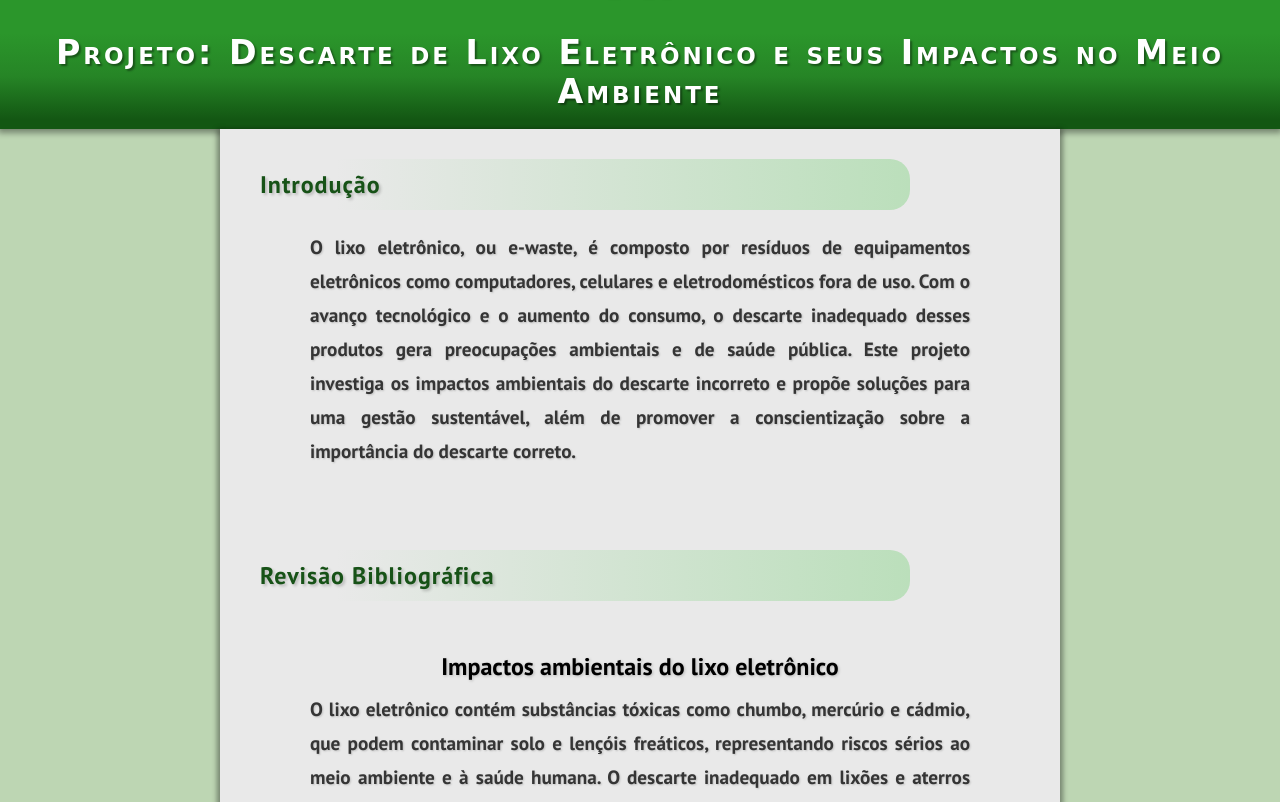
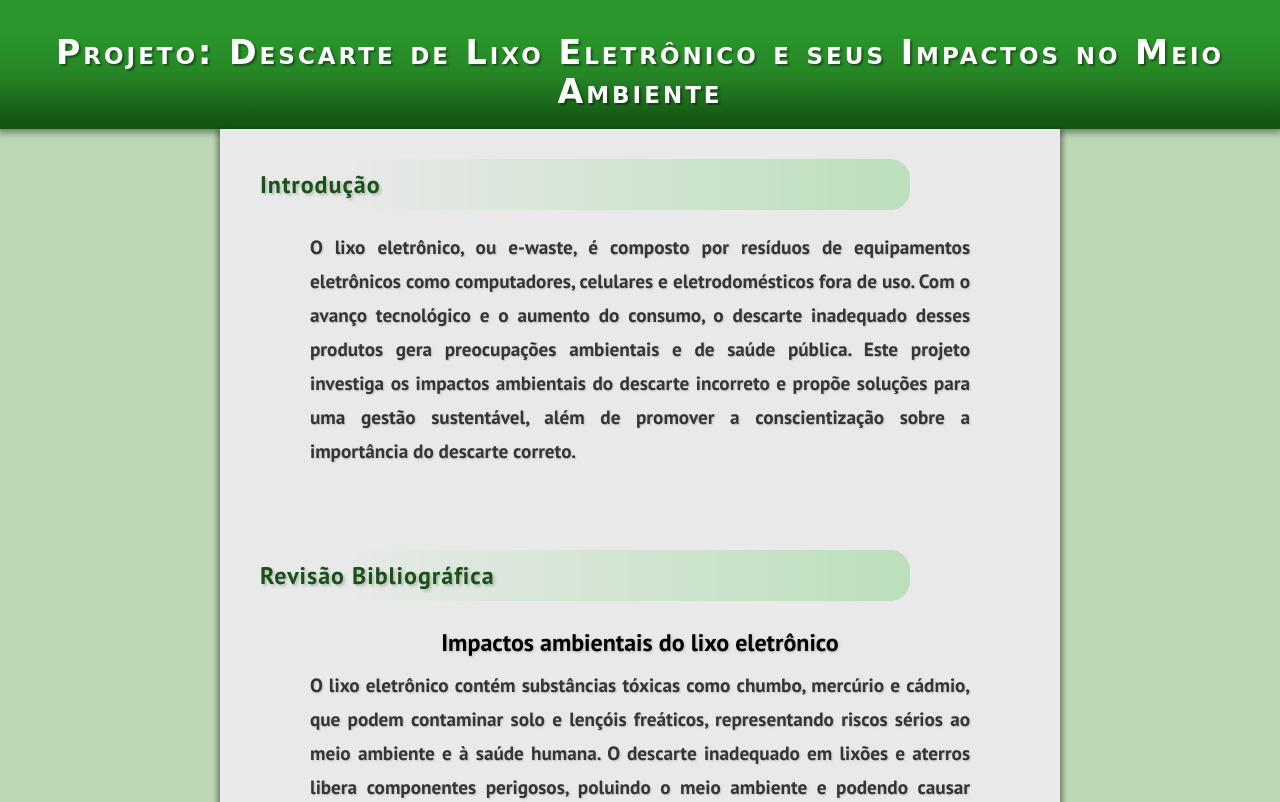
Before and after one commit to EduardoFrugeri/Projeto-fextec, a plain HTML site: page index.html in a window 1280 px wide. Shown: the part 146-948 px from the top of the page. Drawn offline with Linux system fonts and the light colour scheme; a web font is replaced by a local one.

Commit message:
Update style.css

```diff
--- a/style.css
+++ b/style.css
@@ -101,7 +101,7 @@ article h1{
 
 article h2{
     text-align: center;
-    padding: 5vh 2vh;
+    padding: 2vh ;
     padding-bottom: 0px;
     text-shadow: 1px 1px 3px rgba(0, 0, 0, 0.212);
 }
```
